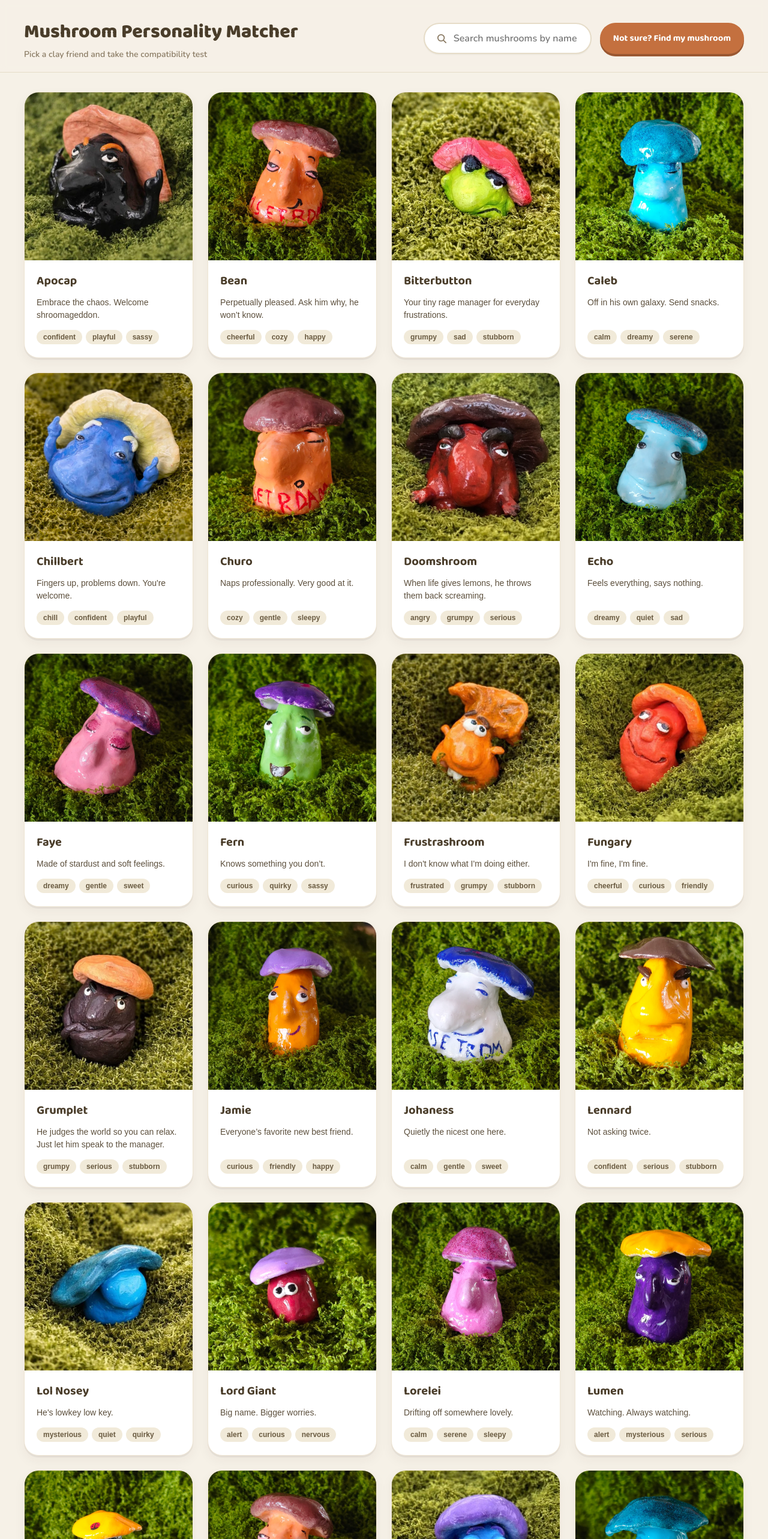
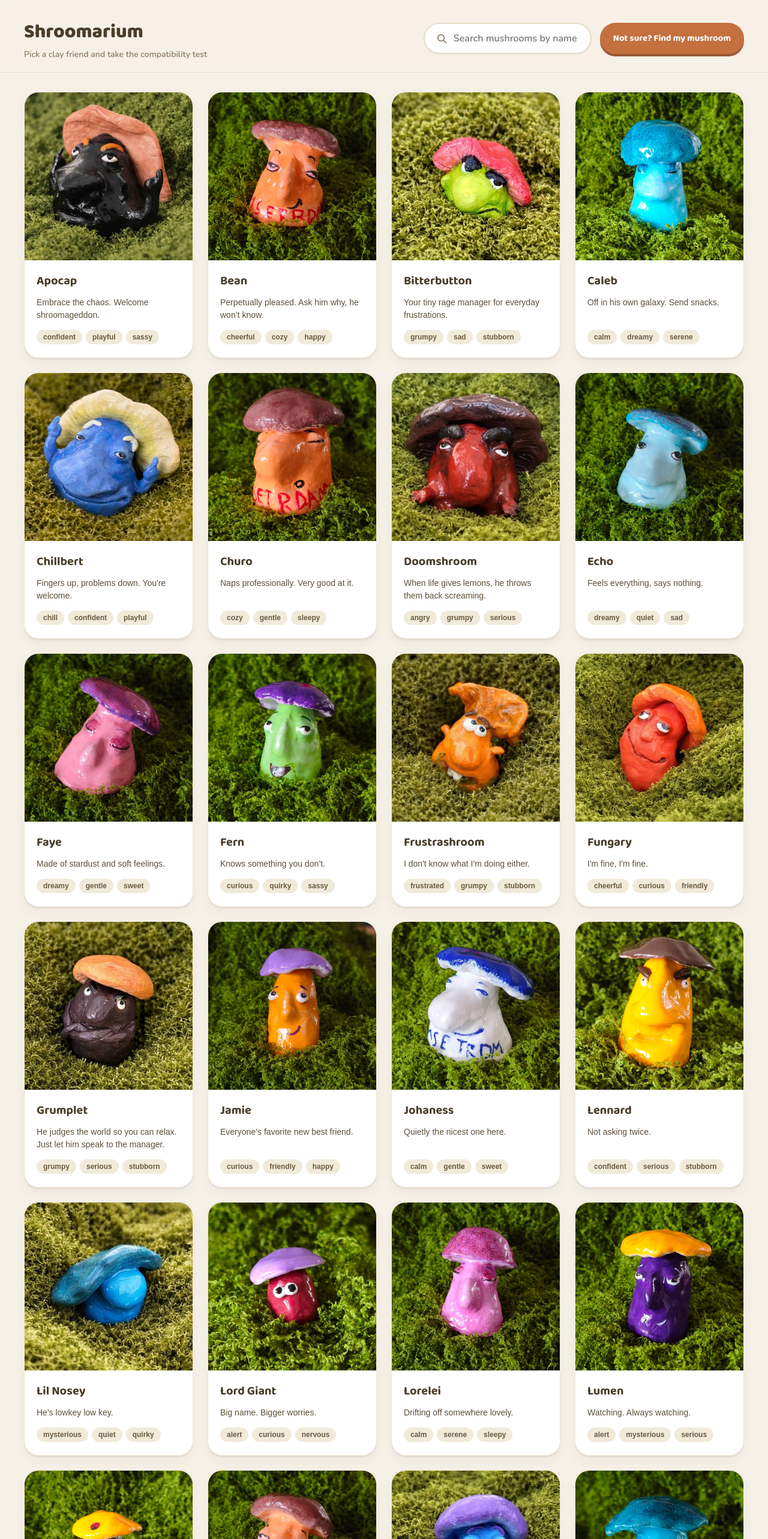
Before and after one commit to sharadbrat/mushroom-personality-matcher, a React (Vite) app: page / in a window 1280 px wide. Shown: the top 2566 px of the page at 60% size. Built offline with nearby package versions, Linux system fonts and the light colour scheme.

Commit message:
feat: rebrand page heading to Shroomarium, rename Lol Nosey to Lil Nosey
Update the on-page heading and browser tab title to match the site's
actual name. Rename the lol_nosey mushroom (image, traits, and
description keys) to lil_nosey so it displays as "Lil Nosey".

```diff
--- a/index.html
+++ b/index.html
@@ -5,7 +5,7 @@
     <meta name="viewport" content="width=device-width, initial-scale=1.0" />
     <meta name="theme-color" content="#c4703f" />
     <meta name="description" content="Browse a gallery of clay mushroom characters, take a personality quiz, and find your match." />
-    <title>Mushroom Personality Matcher</title>
+    <title>Shroomarium</title>
     <link rel="icon" href="/favicon.ico" sizes="any" />
     <link rel="icon" type="image/png" href="/favicon-32x32.png" sizes="32x32" />
     <link rel="icon" type="image/png" href="/favicon-16x16.png" sizes="16x16" />
--- a/src/components/Header.tsx
+++ b/src/components/Header.tsx
@@ -8,7 +8,7 @@ export default function Header({ query, onQueryChange, onFindMushroom }: Props)
   return (
     <div className="header-bar">
       <div className="header-title-group">
-        <div className="header-title">Mushroom Personality Matcher</div>
+        <div className="header-title">Shroomarium</div>
         <div className="header-subtitle">Pick a clay friend and take the compatibility test</div>
       </div>
       <div className="header-controls">
--- a/src/data/mushrooms.ts
+++ b/src/data/mushrooms.ts
@@ -21,7 +21,7 @@ const TRAITS: Record<string, [string, string, string]> = {
   jamie: ['curious', 'friendly', 'happy'],
   johaness: ['calm', 'gentle', 'sweet'],
   lennard: ['confident', 'serious', 'stubborn'],
-  lol_nosey: ['mysterious', 'quiet', 'quirky'],
+  lil_nosey: ['mysterious', 'quiet', 'quirky'],
   lord_giant: ['alert', 'curious', 'nervous'],
   lorelei: ['calm', 'serene', 'sleepy'],
   lumen: ['alert', 'mysterious', 'serious'],
@@ -69,7 +69,7 @@ const DESCRIPTIONS: Record<string, string> = {
   jamie: 'Everyone’s favorite new best friend.',
   johaness: 'Quietly the nicest one here.',
   lennard: 'Not asking twice.',
-  lol_nosey: "He's lowkey low key.",
+  lil_nosey: "He's lowkey low key.",
   lord_giant: 'Big name. Bigger worries.',
   lorelei: 'Drifting off somewhere lovely.',
   lumen: 'Watching. Always watching.',
```
Also changed, not shown: src/data/images/lil_nosey.webp (renamed from src/data/images/lol_nosey.webp).
